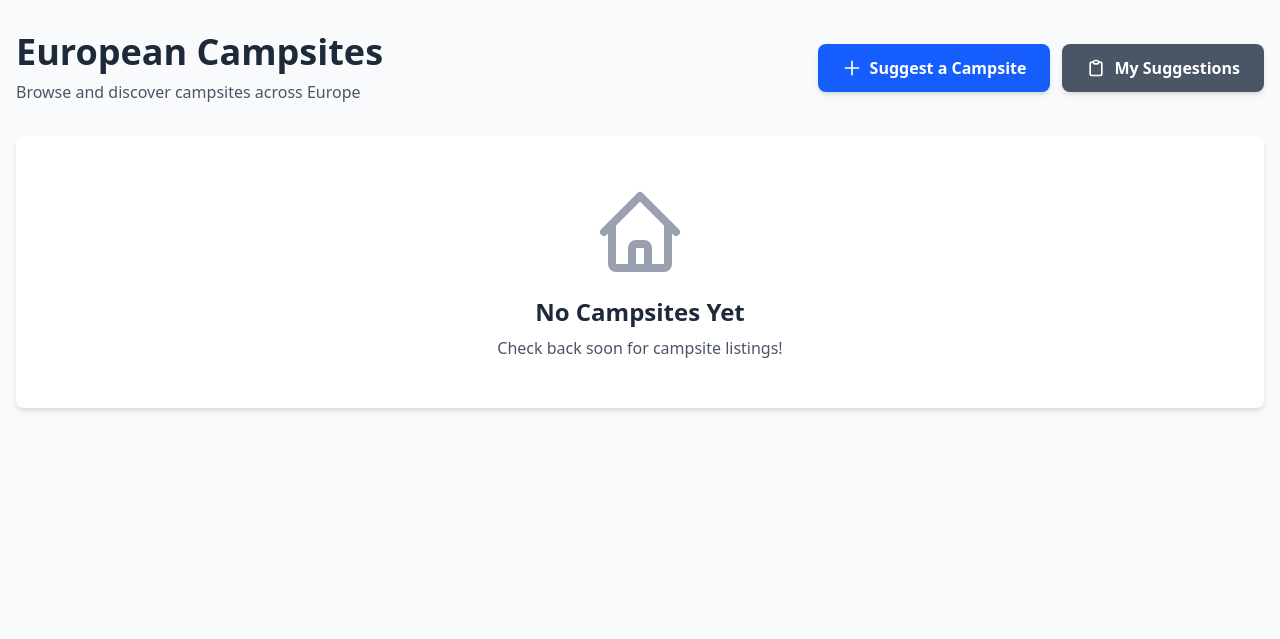
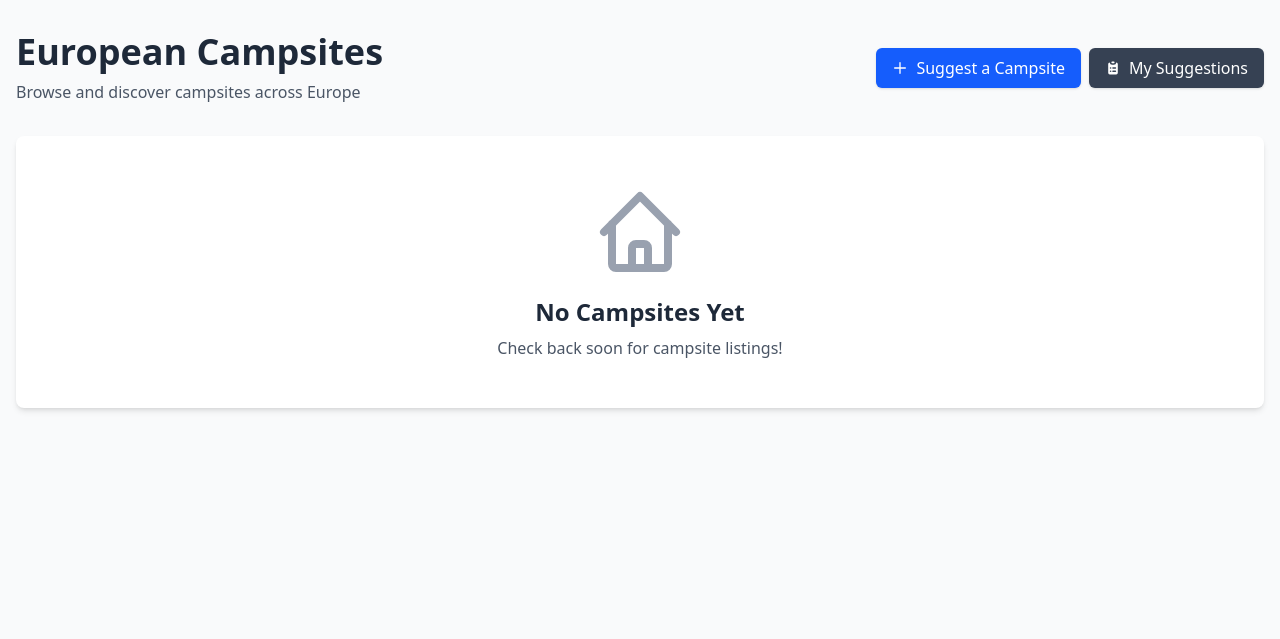
Before and after one commit to Spondycode/euro-camp, a Django app: template templates/campsites/list.html in a window 1280 px wide. Shown: the part 88-727 px from the top of the page. Run offline with Django 5.2, Linux system fonts and the light colour scheme; the template is opened without the code that fills it, so the values that code supplies are empty; style sheets or scripts are compiled from the project's sources.

Commit message:
ui: fix My Suggestions button visibility and reduce button sizes
- Change My Suggestions button from gray-600 to gray-700 for better visibility
- Replace outline SVG icon with filled icon for better rendering
- Reduce button padding from px-6 py-3 to px-4 py-2 (smaller size)
- Change font-semibold to font-medium
- Reduce icon size from w-5 h-5 to w-4 h-4
- Reduce gap between buttons from gap-3 to gap-2
- Change rounded-lg to rounded-md for more compact look

```diff
--- a/templates/campsites/list.html
+++ b/templates/campsites/list.html
@@ -27,25 +27,26 @@
                 <h1 class="text-4xl font-bold text-gray-800 mb-2">European Campsites</h1>
                 <p class="text-gray-600">Browse and discover campsites across Europe</p>
             </div>
-            <div class="flex gap-3">
+            <div class="flex gap-2">
                 {% if can_modify %}
-                <a href="{% url 'campsite_create' %}" class="inline-flex items-center px-6 py-3 bg-green-600 text-white rounded-lg font-semibold hover:bg-green-700 transition shadow-md">
-                    <svg class="w-5 h-5 mr-2" fill="none" stroke="currentColor" viewBox="0 0 24 24">
+                <a href="{% url 'campsite_create' %}" class="inline-flex items-center px-4 py-2 bg-green-600 text-white rounded-md font-medium hover:bg-green-700 transition shadow">
+                    <svg class="w-4 h-4 mr-2" fill="none" stroke="currentColor" viewBox="0 0 24 24">
                         <path stroke-linecap="round" stroke-linejoin="round" stroke-width="2" d="M12 4v16m8-8H4"></path>
                     </svg>
                     Add Campsite
                 </a>
                 {% else %}
-                <a href="{% url 'campsite_suggest' %}" class="inline-flex items-center px-6 py-3 bg-blue-600 text-white rounded-lg font-semibold hover:bg-blue-700 transition shadow-md">
-                    <svg class="w-5 h-5 mr-2" fill="none" stroke="currentColor" viewBox="0 0 24 24">
+                <a href="{% url 'campsite_suggest' %}" class="inline-flex items-center px-4 py-2 bg-blue-600 text-white rounded-md font-medium hover:bg-blue-700 transition shadow">
+                    <svg class="w-4 h-4 mr-2" fill="none" stroke="currentColor" viewBox="0 0 24 24">
                         <path stroke-linecap="round" stroke-linejoin="round" stroke-width="2" d="M12 4v16m8-8H4"></path>
                     </svg>
                     Suggest a Campsite
                 </a>
                 {% endif %}
-                <a href="{% url 'my_suggestions' %}" class="inline-flex items-center px-6 py-3 bg-gray-600 text-white rounded-lg font-semibold hover:bg-gray-700 transition shadow-md">
-                    <svg class="w-5 h-5 mr-2" fill="none" stroke="currentColor" viewBox="0 0 24 24">
-                        <path stroke-linecap="round" stroke-linejoin="round" stroke-width="2" d="M9 5H7a2 2 0 00-2 2v12a2 2 0 002 2h10a2 2 0 002-2V7a2 2 0 00-2-2h-2M9 5a2 2 0 002 2h2a2 2 0 002-2M9 5a2 2 0 012-2h2a2 2 0 012 2"></path>
+                <a href="{% url 'my_suggestions' %}" class="inline-flex items-center px-4 py-2 bg-gray-700 text-white rounded-md font-medium hover:bg-gray-800 transition shadow">
+                    <svg class="w-4 h-4 mr-2" fill="currentColor" viewBox="0 0 20 20">
+                        <path d="M9 2a1 1 0 000 2h2a1 1 0 100-2H9z"></path>
+                        <path fill-rule="evenodd" d="M4 5a2 2 0 012-2 3 3 0 003 3h2a3 3 0 003-3 2 2 0 012 2v11a2 2 0 01-2 2H6a2 2 0 01-2-2V5zm3 4a1 1 0 000 2h.01a1 1 0 100-2H7zm3 0a1 1 0 000 2h3a1 1 0 100-2h-3zm-3 4a1 1 0 100 2h.01a1 1 0 100-2H7zm3 0a1 1 0 100 2h3a1 1 0 100-2h-3z" clip-rule="evenodd"></path>
                     </svg>
                     My Suggestions
                 </a>
```
